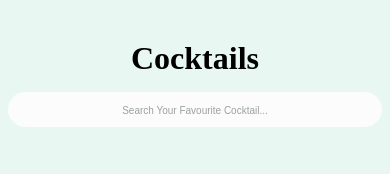
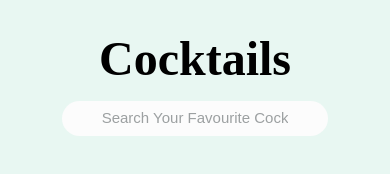
Before and after one commit to Winniewambui/Cocktails-API, a plain HTML site: page index.html in a window 390 px wide. Drawn offline with Linux system fonts and the light colour scheme; no server answers.

Commit message:
modified css

```diff
--- a/style.css
+++ b/style.css
@@ -113,16 +113,16 @@ outline: none;
         margin-top: 3em;
     }
     h1{
-        font-size: 2em;
+        font-size: 3em;
     }
     .input-field{
     padding: 10px 40px;
-    width: 28em;
+    width: 20em;
     margin-bottom: 25px;
     border-radius: 20px;
     }
     .input-field::placeholder{
-        font-size: 10px;
+        font-size: 15px;
         color: rgb(156, 160, 161);
     }
     .cocktails-container{
```
